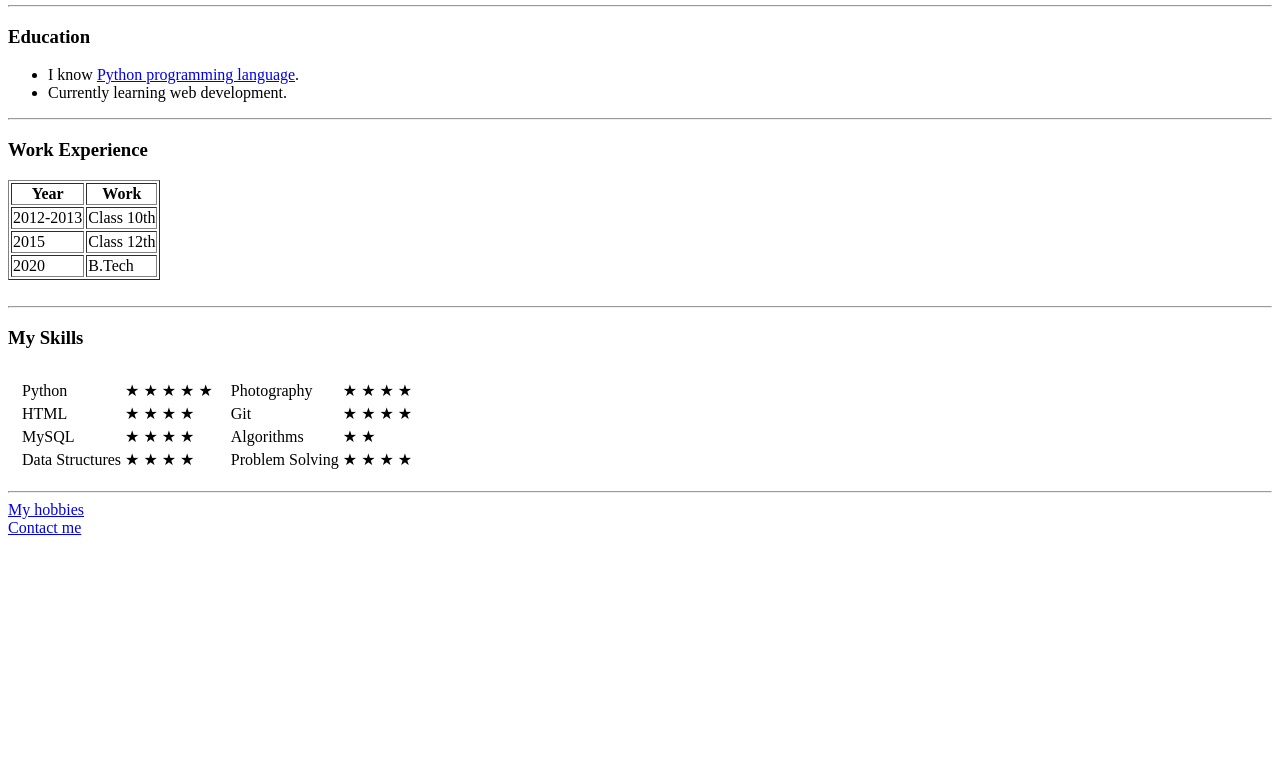
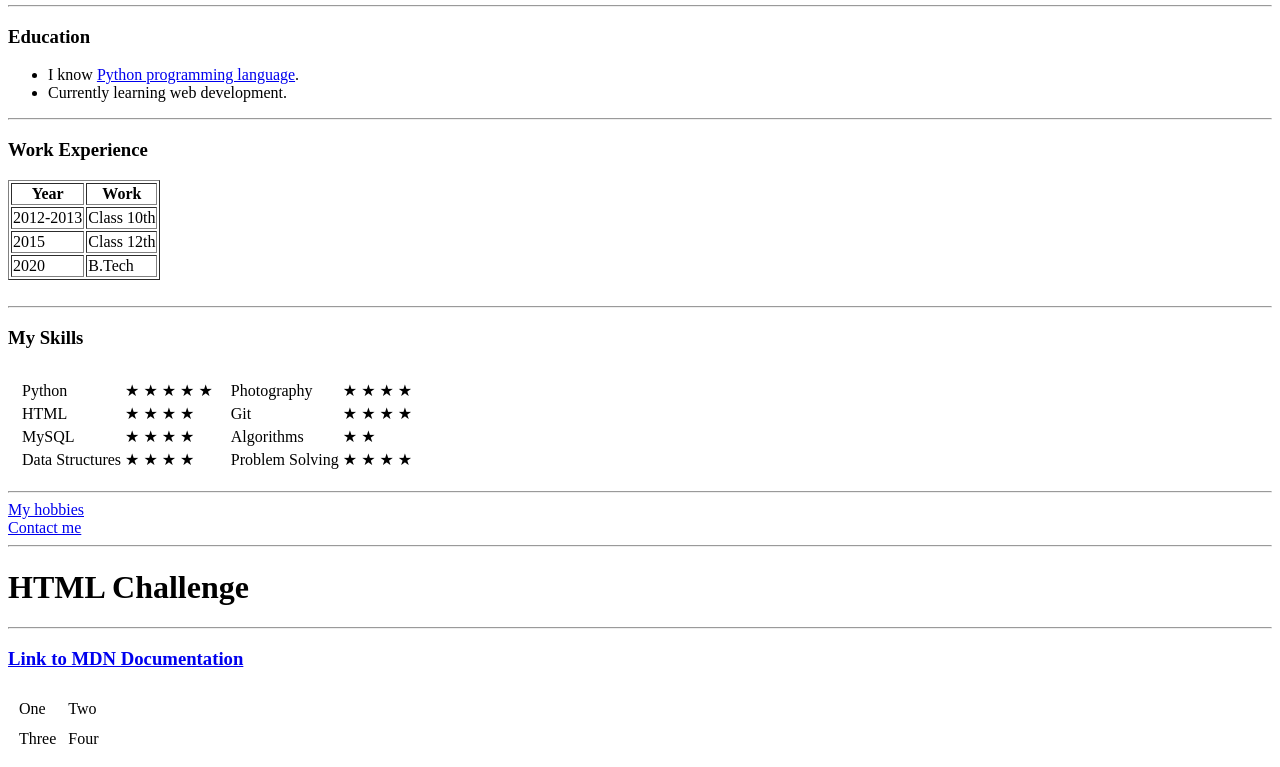
Before and after one commit to anshuman-eth/web-development-project, a plain HTML site: page index.html in a window 1280 px wide. Shown: the part 282-1049 px from the top of the page. Before the commit the page ends 827 px from the top, so only its background shows below. Drawn offline with Linux system fonts and the light colour scheme.

Commit message:
added new tables

```diff
--- a/index.html
+++ b/index.html
@@ -107,6 +107,20 @@
     <hr>
     <a href="hobbies.html">My hobbies</a> <br>
     <a href="contact.html">Contact me</a>
+    <hr>
+    <h1>HTML Challenge</h1>
+    <hr>
+    <h3><a href="https://developer.mozilla.org/en-US/docs/Web/HTML">Link to MDN Documentation</a></h3>
+    <table cellspacing="10">
+        <tr>
+            <td>One</td>
+            <td>Two</td>
+        </tr>
+        <tr>
+            <td>Three</td>
+            <td>Four</td>
+        </tr>
+    </table>
 </body>
 
 </html>
```
